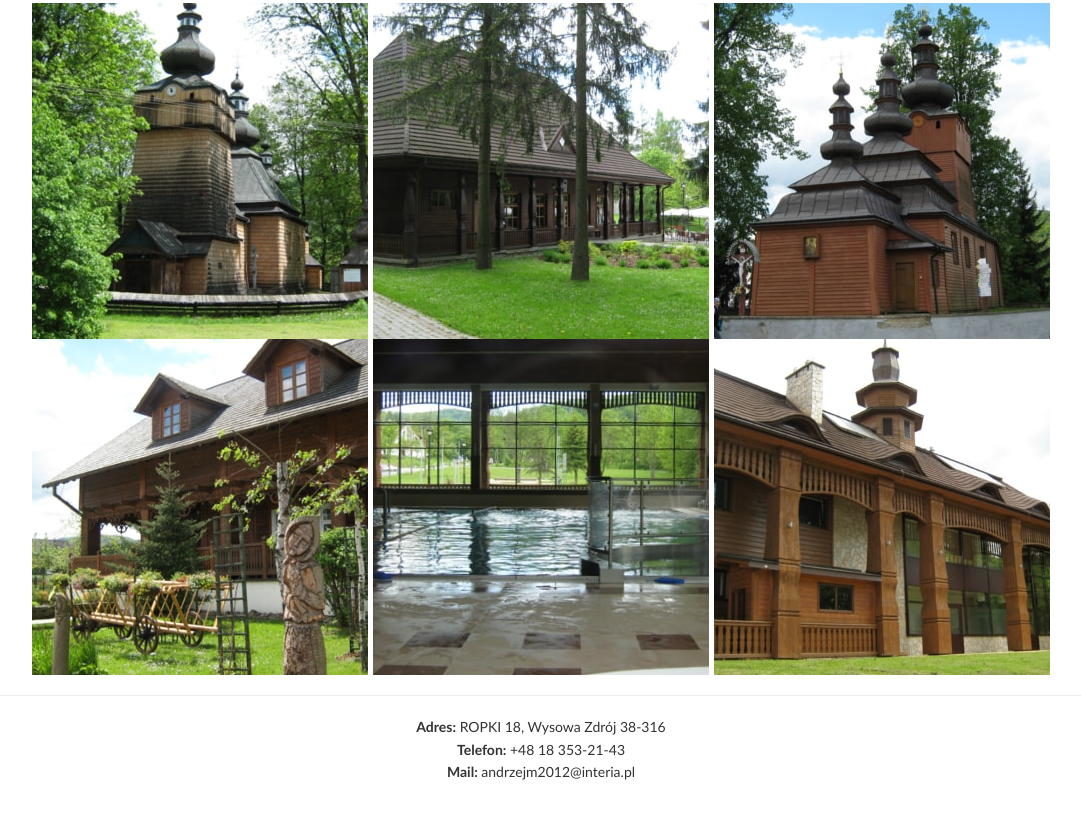
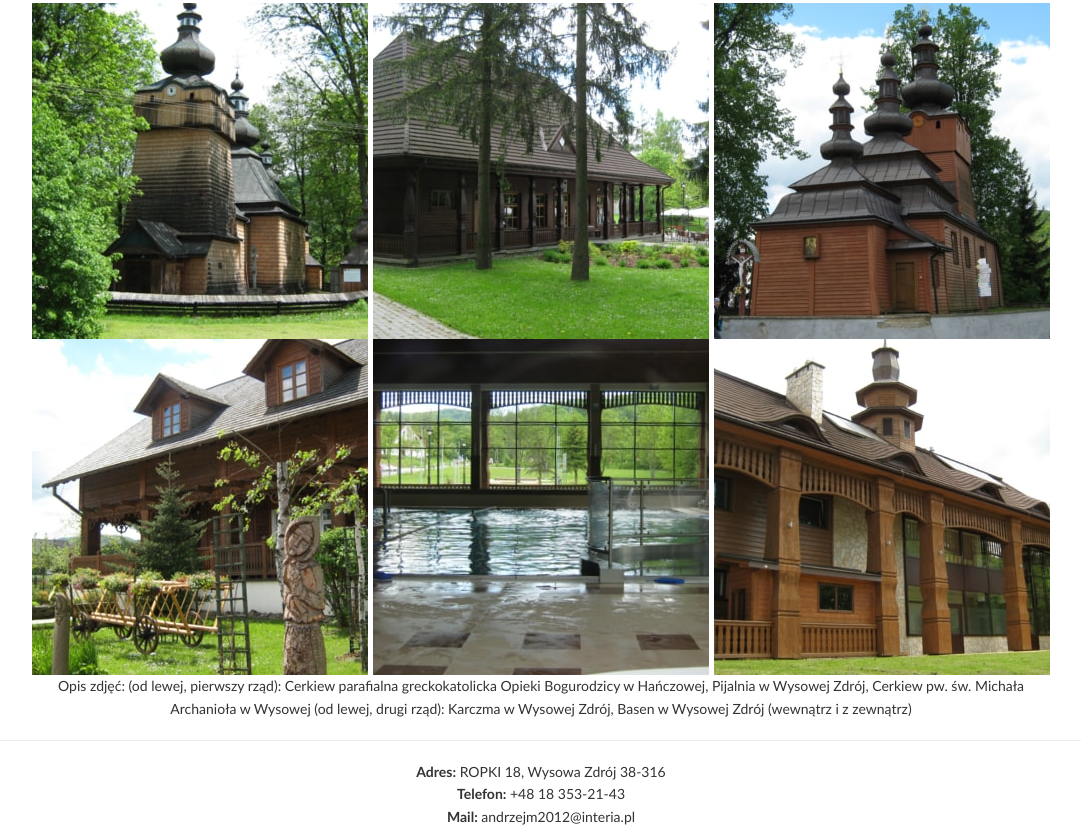
Before and after one commit to Caundy/ropkidworrajdany.pl, a plain HTML site: page onas.html in a window 1280 px wide. Shown: the part 1232-2070 px from the top of the page, without its empty margins (99-1180 px from the left). Before the commit the page ends 2025 px from the top, so only its background shows below. Drawn offline with nearby package versions, Linux system fonts and the light colour scheme.

Commit message:
Dodany opis zdjęć na stronie o nas

```diff
--- a/main.css
+++ b/main.css
@@ -56,6 +56,10 @@ p.invitation{
   font-weight: 600;
   font-size: 1.3em;
   line-height: 1.2em;
+}
+
+p.picdescription{
+  font-size: 1em;
 }
 
 div.caption{
--- a/onas.html
+++ b/onas.html
@@ -71,6 +71,12 @@
       </div>
     </div>
 
+    <p class="picdescription">
+      Opis zdjęć:
+(od lewej, pierwszy rząd): Cerkiew parafialna greckokatolicka Opieki Bogurodzicy w Hańczowej, Pijalnia w Wysowej Zdrój, Cerkiew pw. św. Michała Archanioła w Wysowej
+(od lewej, drugi rząd): Karczma w Wysowej Zdrój, Basen w Wysowej Zdrój (wewnątrz i z zewnątrz)
+    </p>
+
   </div>
   <hr />
   <footer>
```
